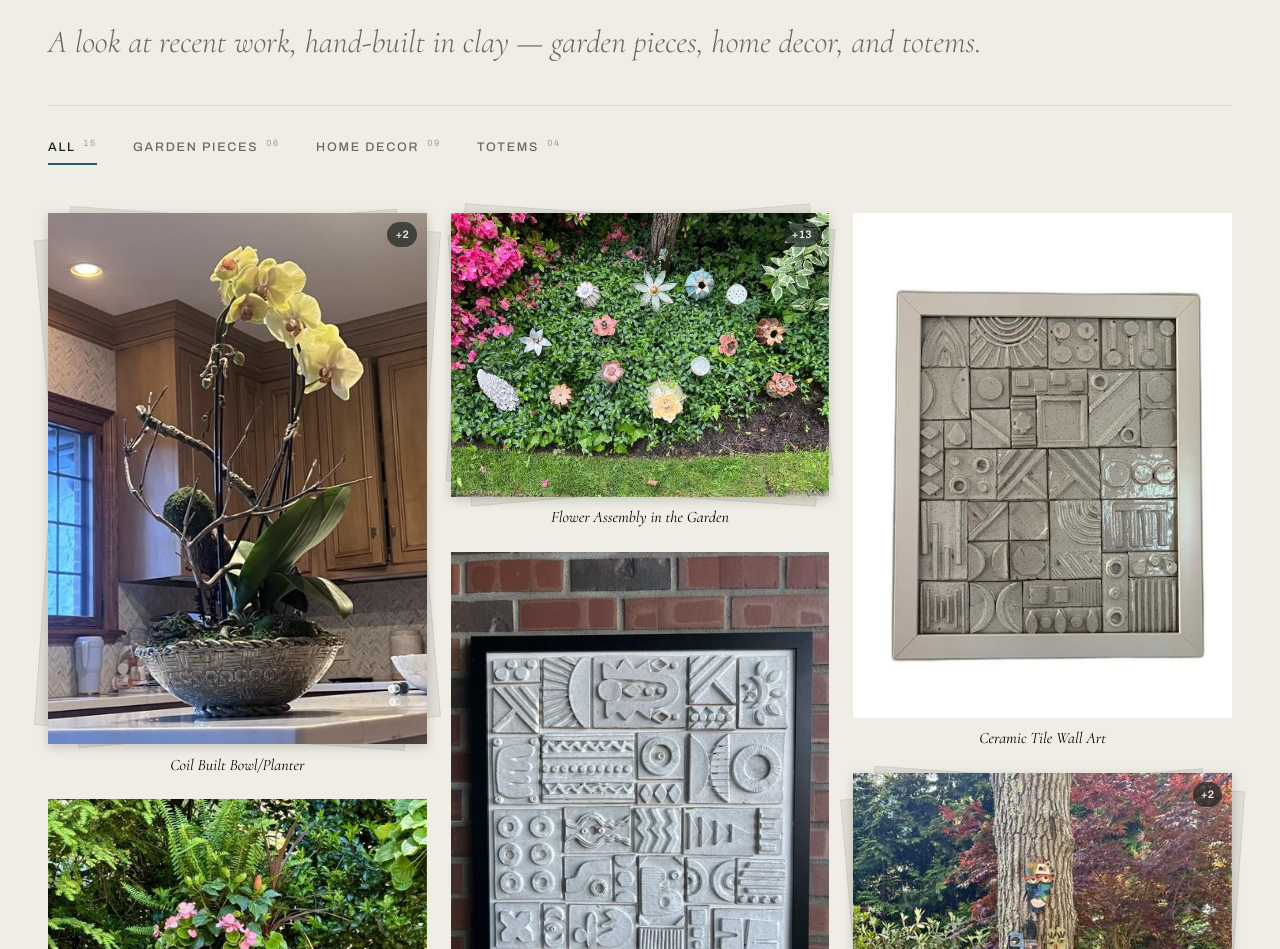
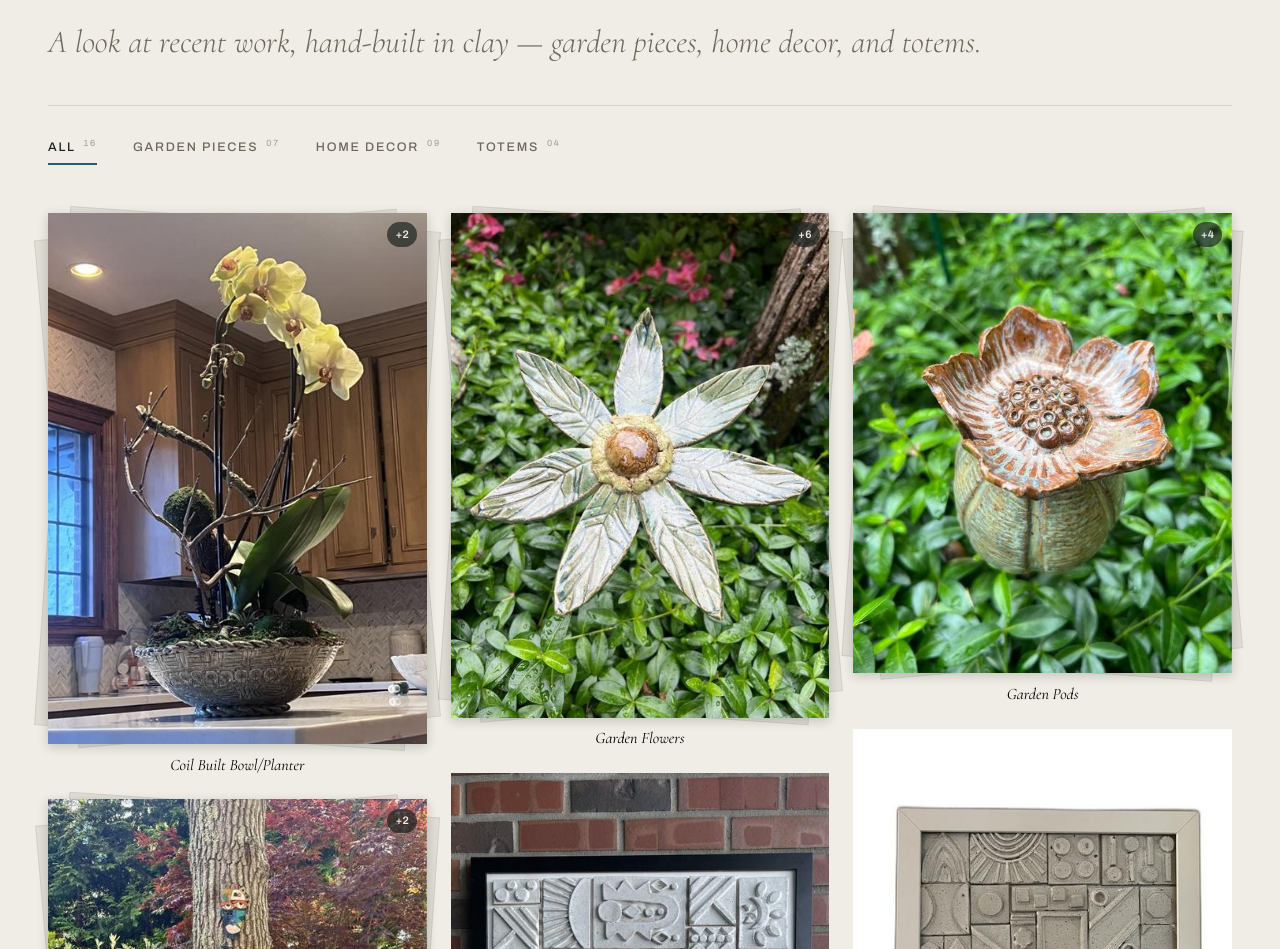
Before and after one commit to benlehrburger/potladystudios, a plain HTML site: page index.html in a window 1280 px wide. Shown: the part 800-1749 px from the top of the page. Drawn offline with nearby package versions, Linux system fonts and the light colour scheme.

Commit message:
Sample: split Garden flower/pod grouping into two pieces
Draft split of the old "Flower Assembly in the Garden" grouping into
separate "Garden Flowers" and "Garden Pods" pieces, as a sample of
grouping garden work by type (flowers / pods / insects) instead of one
large mixed collection. The dragonfly piece already reads as the
"insects" group on its own.

Co-Authored-By: Claude Sonnet 5 <noreply@anthropic.com>
Claude-Session: https://claude.ai/code/session_01U3GCdKXdTnKmLbJnUQEazA

```diff
--- a/index.html
+++ b/index.html
@@ -38,8 +38,8 @@
       <p class="commissions-lede">A look at recent work, hand-built in clay &mdash; garden pieces, home decor, and totems.</p>
     </div>
     <div class="filters reveal" role="tablist" aria-label="Filter work by category">
-      <button class="filter is-active" data-filter="all" role="tab" aria-selected="true">All <sup>15</sup></button>
-      <button class="filter" data-filter="garden" role="tab" aria-selected="false">Garden Pieces <sup>06</sup></button>
+      <button class="filter is-active" data-filter="all" role="tab" aria-selected="true">All <sup>16</sup></button>
+      <button class="filter" data-filter="garden" role="tab" aria-selected="false">Garden Pieces <sup>07</sup></button>
       <button class="filter" data-filter="home" role="tab" aria-selected="false">Home Decor <sup>09</sup></button>
       <button class="filter" data-filter="totems" role="tab" aria-selected="false">Totems <sup>04</sup></button>
     </div>
--- a/main.js
+++ b/main.js
@@ -7,7 +7,8 @@
   // lightbox's thumbnail strip is built from [src, ...extra].
   var PIECES = [
     { id: 1,  cat: "home",   src: "images/home/IMG_4905.jpg", title: "Coil Built Bowl/Planter", note: "I originally made this to be a salad or pasta serving bowl but I think it makes a lovely orchid bowl too!", extra: ["images/home/IMG_braided_bowl.jpg", "images/home/IMG_4873.jpg"] },
-    { id: 2,  cat: "garden", src: "images/garden/IMG_flower_garden_collection.jpg", title: "Flower Assembly in the Garden", note: "Really enjoyed making these using various forms and patterns that I made. I think they look great as a grouping, but I also like them placed individually in pots — especially in the winter when flowers are spent; they give color and “life” to my otherwise dreary looking pots.", extra: ["images/garden/IMG_0199.jpg", "images/garden/IMG_0212.jpg", "images/garden/IMG_0065.jpg", "images/garden/IMG_0216.jpg", "images/garden/IMG_flower_coral_vessel.jpg", "images/garden/IMG_flower_pod_opening.jpg", "images/garden/IMG_flower_brown_bud.jpg", "images/garden/IMG_flower_green_star.jpg", "images/garden/IMG_flower_pumpkin_orange.jpg", "images/garden/IMG_flower_coral_top.jpg", "images/garden/IMG_flower_cream_bulb.jpg", "images/garden/IMG_flower_beaded_sphere.jpg", "images/garden/IMG_flower_cone_tower.jpg"] },
+    { id: 2,  cat: "garden", src: "images/garden/IMG_flower_green_star.jpg", title: "Garden Flowers", note: "I like mixing different flower forms together, but they also work well placed individually in pots — especially in the winter when flowers are spent; they give color and “life” to my otherwise dreary looking pots.", extra: ["images/garden/IMG_flower_coral_top.jpg", "images/garden/IMG_flower_coral_vessel.jpg", "images/garden/IMG_flower_pumpkin_orange.jpg", "images/garden/IMG_flower_cream_bulb.jpg", "images/garden/IMG_flower_beaded_sphere.jpg", "images/garden/IMG_flower_cone_tower.jpg"] },
+    { id: 17, cat: "garden", src: "images/garden/IMG_flower_brown_bud.jpg", title: "Garden Pods", note: "These pods open up like little seed cases — I like tucking them into beds and planters where they catch the eye among the greenery.", extra: ["images/garden/IMG_flower_pod_opening.jpg", "images/garden/IMG_0199.jpg", "images/garden/IMG_0212.jpg", "images/garden/IMG_0065.jpg"] },
     { id: 3,  cat: "home",   src: "images/home/IMG_framed_ceramic_tiles.jpg", title: "Ceramic Tile Wall Art", note: "I enjoyed experimenting with different shapes, styles and sizes with these individual slab built tiles which I mounted. They look great hanging indoors or on a covered outdoor space. I also think they work in modern, MCM, or more vintage spaces (like mine!)." },
     { id: 4,  cat: "home",   src: "images/home/IMG_tile_mosaic_terrace_angle.jpg", note: "This was a commission for an MCM tile wall art piece for a terrace in San Francisco overlooking Mission Bay. It was assembled on site." },
     { id: 5,  cat: "garden", extraCats: ["home"], src: "images/garden/IMG_face_masks_tree.jpg", caption: "Ceramic face masks on a tree", note: "For these Picasso inspired masks I experimented with underglaze in different saturations. They give color and interest to my front garden which is shady and attracts flower-eating deer. Of course these would look great indoors as well.", extra: ["images/garden/IMG_face_masks_tree_2.jpg", "images/garden/IMG_face_masks_tree_3.jpg"] },
```
